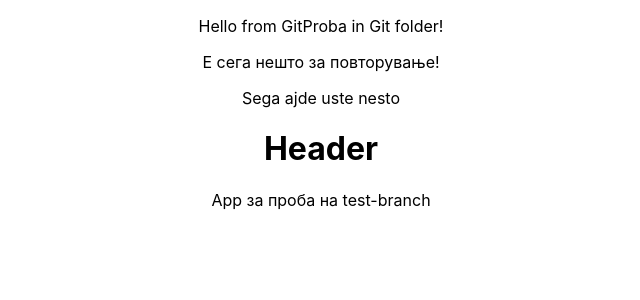
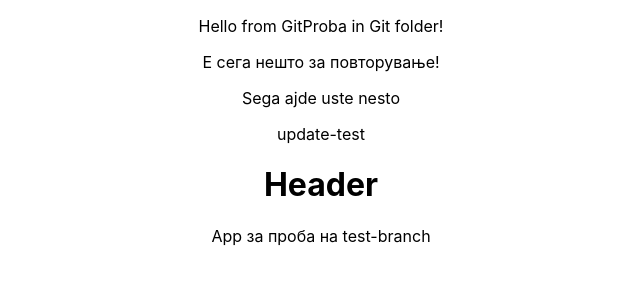
Before and after one commit to Cvetan65/W3SchooolProba, a React (Create React App) app in the folder pactum-verum/: page / in a window 1280 px wide. Shown: the top 300 px of the page, without its empty margins (319-959 px from the left). Built offline with nearby package versions, Linux system fonts and the light colour scheme.

Commit message:
update-test

```diff
--- a/pactum-verum/src/components/GitProba.js
+++ b/pactum-verum/src/components/GitProba.js
@@ -4,10 +4,7 @@ const GitProba = () => {
             <p> Hello from GitProba in Git folder!</p>
             <p>Е сега нешто за повторување!</p>
             <p>Sega ajde uste nesto </p>
-
-
-
-
+            <p>update-test </p>
         </div>
      );
 }
```
